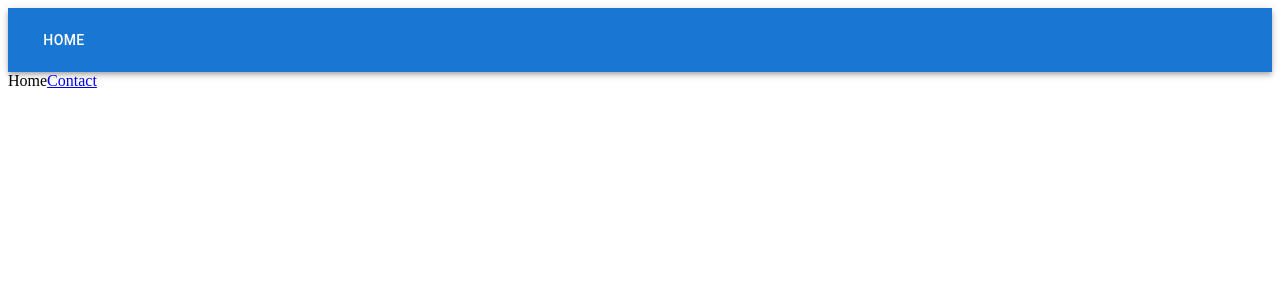
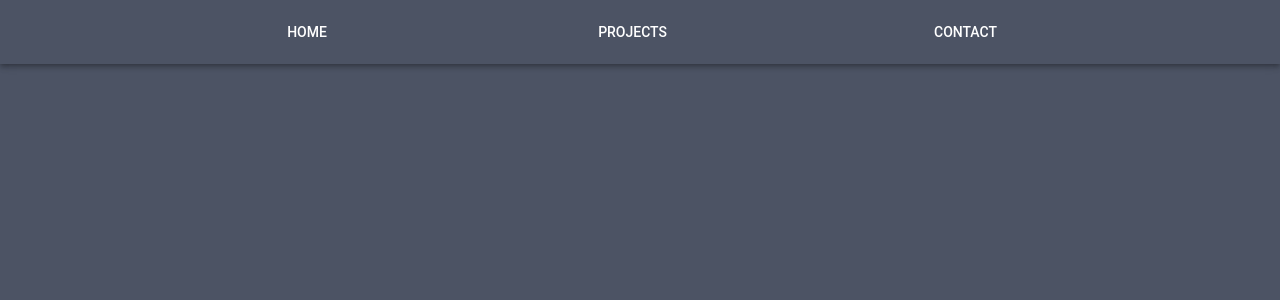
Before and after one commit to EliasOliver21/portfolio-first, a React (Vite) app: page /home in a window 1280 px wide. Shown: the top 300 px of the page. Built offline with nearby package versions, Linux system fonts and the light colour scheme.

Commit message:
add: Page Home and Changes in the navbar

```diff
--- /dev/null
+++ b/src/components/Navbar.tsx
@@ -0,0 +1,31 @@
+// import * as React from 'react';
+import AppBar from '@mui/material/AppBar';
+import Box from '@mui/material/Box';
+import Toolbar from '@mui/material/Toolbar';
+import Typography from '@mui/material/Typography';
+import Button from '@mui/material/Button';
+import {Link} from 'react-router'
+import { Grid } from '@mui/material';
+// import IconButton from '@mui/material/IconButton';
+// import MenuIcon from '@mui/icons-material/Menu';
+
+export const Navbar = () => {
+  return (
+    <Box sx={{ flexGrow: 1 }}>
+      <AppBar position="absolute">
+          <Typography>
+
+            <Toolbar sx={{justifyContent:"space-evenly", position:"static"}} >
+
+              <Grid><Button href='/home' color="inherit">Home</Button></Grid>
+              <Grid><Button href='/projects' color="inherit">Projects</Button></Grid>
+              <Grid><Button href='/contacts' color="inherit">Contact</Button></Grid>
+
+            </Toolbar>
+
+          </Typography>
+
+      </AppBar>
+    </Box>
+  );
+}
--- a/src/components/Top-Bar.tsx
+++ /dev/null
@@ -1,23 +0,0 @@
-// import * as React from 'react';
-import AppBar from '@mui/material/AppBar';
-import Box from '@mui/material/Box';
-import Toolbar from '@mui/material/Toolbar';
-import Typography from '@mui/material/Typography';
-import Button from '@mui/material/Button';
-// import IconButton from '@mui/material/IconButton';
-// import MenuIcon from '@mui/icons-material/Menu';
-
-export const ButtonAppBar = () => {
-  return (
-    <Box sx={{ flexGrow: 1 }}>
-      <AppBar position="static">
-        <Typography>
-          <Toolbar>
-            <Button color="inherit">Home</Button>
-          </Toolbar>
-        </Typography>
-
-      </AppBar>
-    </Box>
-  );
-}
--- a/src/main.tsx
+++ b/src/main.tsx
@@ -1,10 +1,18 @@
 import { StrictMode } from 'react'
 import { createRoot } from 'react-dom/client'
-
 import {App} from './App.tsx'
+import { CssBaseline } from '@mui/material'
+import { ThemeProvider } from '@emotion/react'
+import theme from './theme.tsx'
 
 createRoot(document.getElementById('root')!).render(
+
   <StrictMode>
-    <App />
+    <ThemeProvider theme={theme}>
+      <CssBaseline></CssBaseline>
+      <App />
+
+    </ThemeProvider>
+
   </StrictMode>,
 )
--- a/src/pages/Contact.tsx
+++ b/src/pages/Contact.tsx
@@ -1,18 +1,10 @@
-import {Link} from 'react-router'
 
 export const Contact = () => {
 
 
     return <>
 
-        Contact
-
-        <Link to= '/home'>
-
-            Home
-
-        </Link>
-
+        <p>Contact</p>
 
     </>
 }
--- a/src/pages/Home.tsx
+++ b/src/pages/Home.tsx
@@ -1,13 +1,33 @@
-import { Link } from "react-router"
+import { Container, Grid, styled, Typography } from "@mui/material";
 
 export const Home = () => {
 
+    const StyledHome = styled("div")(() => ({
+
+        backgroundColor: "#4c5364",
+        height: '100vh'
+
+    }))
 
     return<>
-        Home
 
-        <Link to ='/contact'>
-            Contact
-        </Link>
+        <StyledHome>
+            <Container >
+
+                <Grid container spacing={2}>
+                    <Grid size={6}>
+
+                        <Typography>Home</Typography>
+
+                    </Grid>
+                    <Grid size={6}>
+
+                        <Typography>Home</Typography>
+
+                    </Grid>
+                </Grid>
+
+            </Container>
+        </StyledHome>
     </>
 }
--- /dev/null
+++ b/src/pages/Projects.tsx
@@ -0,0 +1,10 @@
+
+export const Projects = () => {
+
+    return<>
+
+        <p>Projects</p>
+
+
+    </>
+}
--- a/src/routes.tsx
+++ b/src/routes.tsx
@@ -1,20 +1,23 @@
-import {BrowserRouter, Routes, Route,Navigate} from 'react-router'
-import {} from 'react-dom'
-import { Home } from './pages/Home'
-import { Contact } from './pages/Contact'
-import {ButtonAppBar} from './components/Top-Bar.tsx';
+import {BrowserRouter, Routes, Route,Navigate} from 'react-router';
+import {} from 'react-dom';
+import {Home} from './pages/Home.tsx';
+import {Contact} from './pages/Contact.tsx';
+import {Projects} from './pages/Projects.tsx';
+import {Navbar} from './components/Navbar.tsx';
+
 
 export const AppRoutes = () => {
 
     return(
         <BrowserRouter>
 
-            <ButtonAppBar></ButtonAppBar>
+            <Navbar></Navbar>
 
             <Routes>
 
                 <Route path= '/home' element= {<Home/>}/>
-                <Route path= '/contact' element= {<Contact/>}/>
+                <Route path= '/contacts' element= {<Contact/>}/>
+                <Route path= '/projects' element= {<Projects/>}/>
                 <Route path= '*' element= {<Navigate to = '/home'/>}/>
 
             </Routes>
--- /dev/null
+++ b/src/theme.tsx
@@ -0,0 +1,18 @@
+import { createTheme } from '@mui/material/styles';
+
+
+const theme = createTheme({
+  palette: {
+    primary: {
+      main: '#4c5364',
+    },
+    secondary: {
+      main: '#767d8f',
+    },
+  },
+  typography:{
+        fontFamily: "Roboto"
+  }
+});
+
+export default theme;
```
